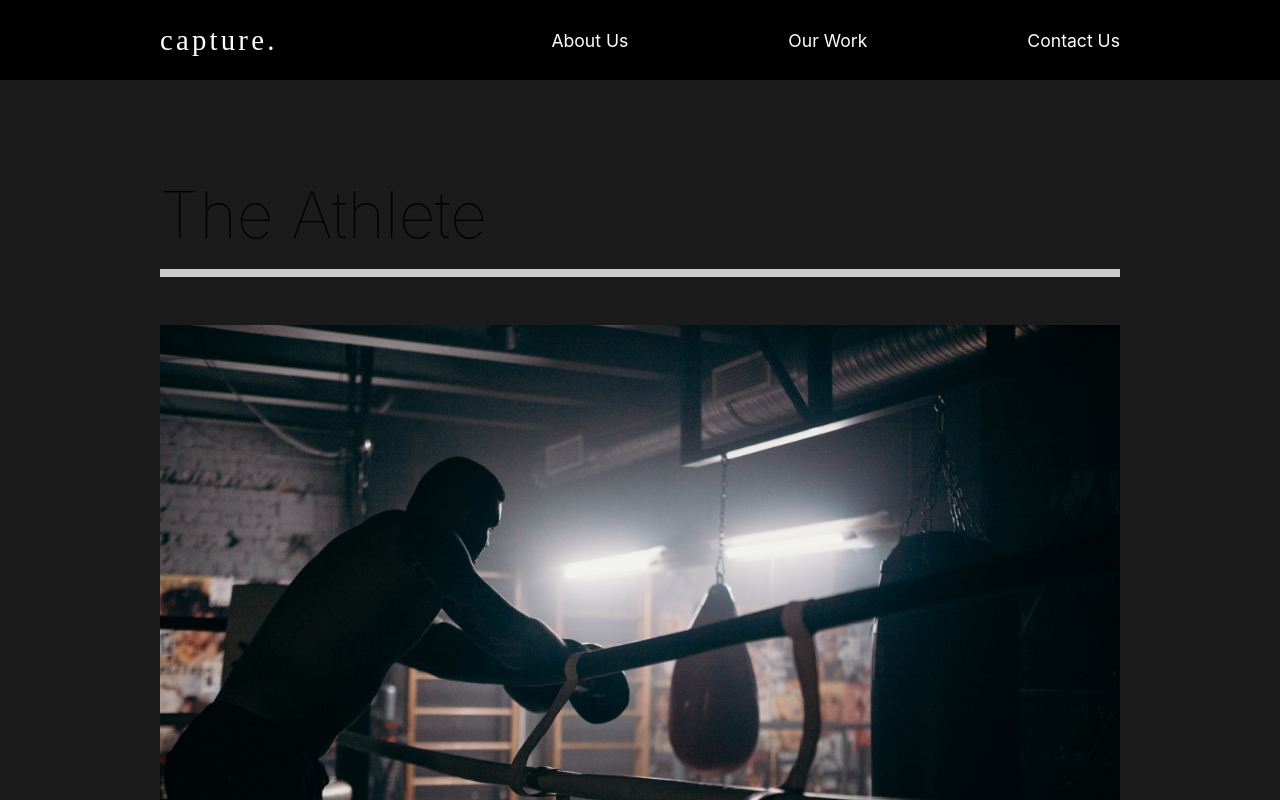
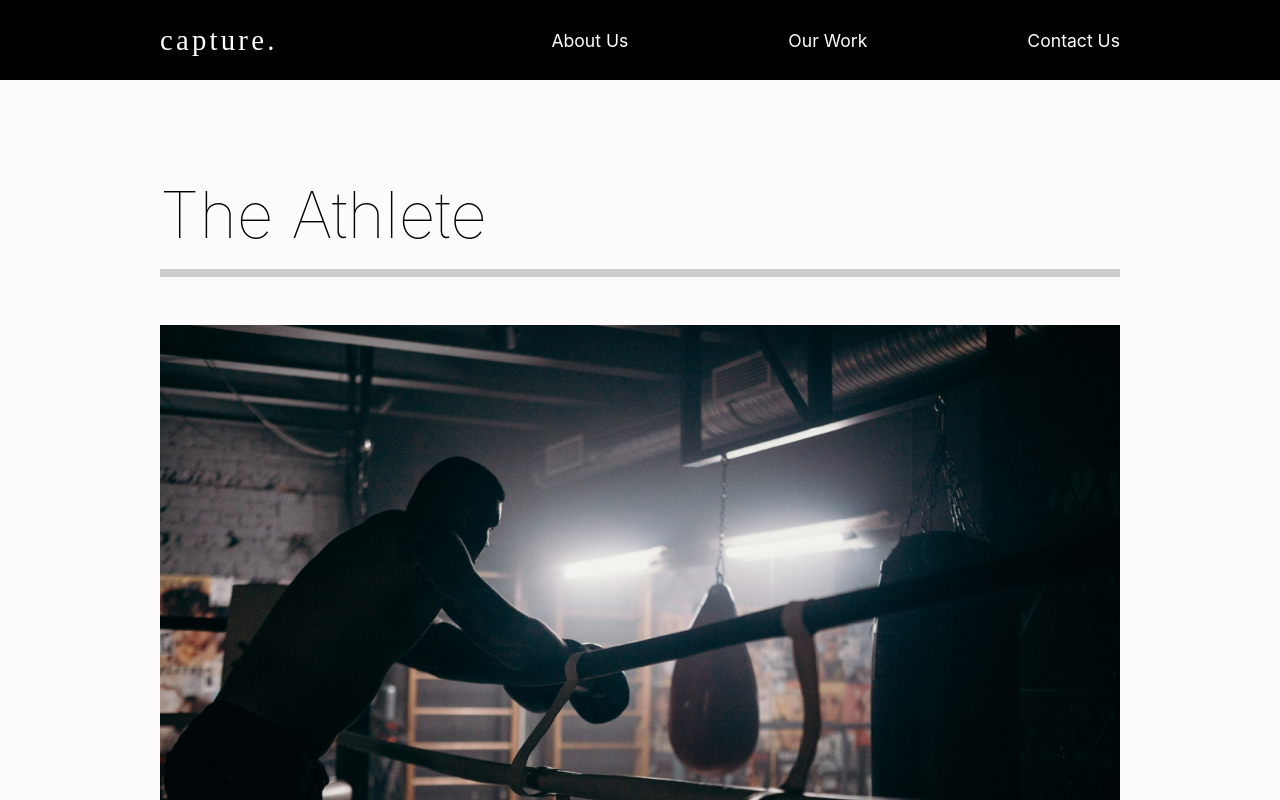
Before and after one commit to MichaelKnopf89/capture, a React (Create React App) app: page /work in a window 1280 px wide. Shown: the top 800 px of the page. Built offline with nearby package versions, Linux system fonts and the light colour scheme; the HTML template or start-up script is replaced by a standard one.

Commit message:
add page transitions

```diff
--- a/src/App.js
+++ b/src/App.js
@@ -3,21 +3,25 @@
 import ContactUs from "./pages/ContactUs";
 import OurWork from "./pages/OurWork";
 import Nav from "./components/Nav";
-import {Outlet, Route, Routes} from 'react-router-dom';
+import {Outlet, Route, Routes, useLocation} from 'react-router-dom';
 import MovieDetail from "./pages/MovieDetail";
+import {AnimatePresence} from 'framer-motion';
 
 function App() {
+  const location = useLocation();
   return (
     <div className="App">
       <GlobalStyle />
       <Nav />
-      <Routes>
+      <AnimatePresence exitBeforeEnter>
+      <Routes location={location} key={location.pathname}>
         <Route path="/" exact element={<AboutUs/>}/>
         <Route path="/aboutus" exact element={<AboutUs/>}/>
         <Route path="/work" exact element={<OurWork/>}/>
         <Route path="/work/:id" element={<MovieDetail/>}/>
         <Route path="/contactus" exact element={<ContactUs/>}/>
       </Routes>
+      </AnimatePresence>
       <Outlet />
     </div>
   );
--- /dev/null
+++ b/src/animation.js
@@ -0,0 +1,20 @@
+export const pageAnim = {
+    hidden: {
+        opacity: 0,
+        y:300
+    },
+    show: {
+        opacity: 1,
+        y: 0,
+        transition: {
+            duration: 1,
+        }
+    },
+    exit: {
+        opacity: 0,
+        y: 300,
+        transition: {
+            duration: 1,
+        },
+    }
+}
--- a/src/components/AboutSection.js
+++ b/src/components/AboutSection.js
@@ -1,22 +1,25 @@
 import React from 'react';
 import home1 from '../img/home1.png';
 import { About, Description, Hide, Image } from '../styles';
+//Framer Motion
+import {motion} from 'framer-motion';
 
 const AboutSection = () => {
+
     return(
         <About>
             <Description>
-                <div className="title">
+                <motion.div >
                     <Hide>
-                        <h2>We work to make</h2>
+                        <motion.h2 >We work to make</motion.h2>
                     </Hide>
                     <Hide>
-                        <h2>your <span>dreams</span> come</h2>
+                        <motion.h2 >your <span>dreams</span> come</motion.h2>
                     </Hide>
                     <Hide>
-                        <h2>true.</h2>
+                        <motion.h2>true.</motion.h2>
                     </Hide>
-                </div>
+                </motion.div>
                 <p>Contact us for any photography or videography ideas that you have. We have professionals with the skills you need.</p>
                 <button>contact us</button>
             </Description>
--- a/src/components/GlobalStyle.js
+++ b/src/components/GlobalStyle.js
@@ -42,6 +42,7 @@
     }
     span{
         font-weight: bold;
+        color: #23d997;
     }
     a{
         font-size: 1.1rem;
--- a/src/pages/AboutUs.js
+++ b/src/pages/AboutUs.js
@@ -2,14 +2,16 @@
 import AboutSection from "../components/AboutSection";
 import ServicesSection from "../components/ServicesSection";
 import FaqSection from "../components/FaqSection";
+import {motion} from 'framer-motion';
+import { pageAnim } from "../animation";
 
 const AboutUs = () => {
     return(
-        <>
+        <motion.div exit='exit' variants={pageAnim} initial='hidden' animate='show'>
         <AboutSection />,
         <ServicesSection />,
         <FaqSection />
-        </>
+        </motion.div>
     );
 };
 
--- a/src/pages/ContactUs.js
+++ b/src/pages/ContactUs.js
@@ -1,10 +1,12 @@
 import React from "react";
+import { motion } from "framer-motion";
+import { pageAnim } from "../animation";
 
 const ContactUs = () => {
     return(
-        <div>
+        <motion.div exit='exit' variants={pageAnim} initial='hidden' animate='show'>
             <h1>Contact Us</h1>
-        </div>
+        </motion.div>
     )
 }
 
--- a/src/pages/MovieDetail.js
+++ b/src/pages/MovieDetail.js
@@ -2,6 +2,8 @@
 import styled from "styled-components";
 import {useLocation} from 'react-router-dom';
 import {MovieState} from '../movieState';
+import { motion } from "framer-motion";
+import { pageAnim } from "../animation";
 
 const MovieDetail = () =>{
 
@@ -19,7 +21,7 @@
     return(
         <>
         {movie && (
-            <Details>
+            <Details exit='exit' variants={pageAnim} initial='hidden' animate='show'>
                 <Headline>
                     <h2>{movie.title}</h2>
                     <img src={movie.mainImg} alt="" />
@@ -38,7 +40,7 @@
     )
 }
 
-const Details = styled.div`
+const Details = styled(motion.div)`
     color: white;
 `;
 
--- a/src/pages/OurWork.js
+++ b/src/pages/OurWork.js
@@ -4,10 +4,12 @@
 import athlete from '../img/athlete-small.png';
 import theracer from '../img/theracer-small.png';
 import goodtimes from '../img/goodtimes-small.png';
+import {motion} from 'framer-motion';
+import { pageAnim } from "../animation";
 
 const OurWork = () => {
     return(
-        <Work>
+        <Work style={{background: "#fdfbfb"}} exit='exit' variants={pageAnim} initial='hidden' animate='show'>
             <Movie>
                 <h2>The Athlete</h2>
                 <div className="line"></div>
@@ -33,7 +35,7 @@
     );
 };
 
-const Work = styled.div`
+const Work = styled(motion.div)`
     min-height: 100vh;
     overflow: hidden;
     padding: 5rem 10rem;
```
